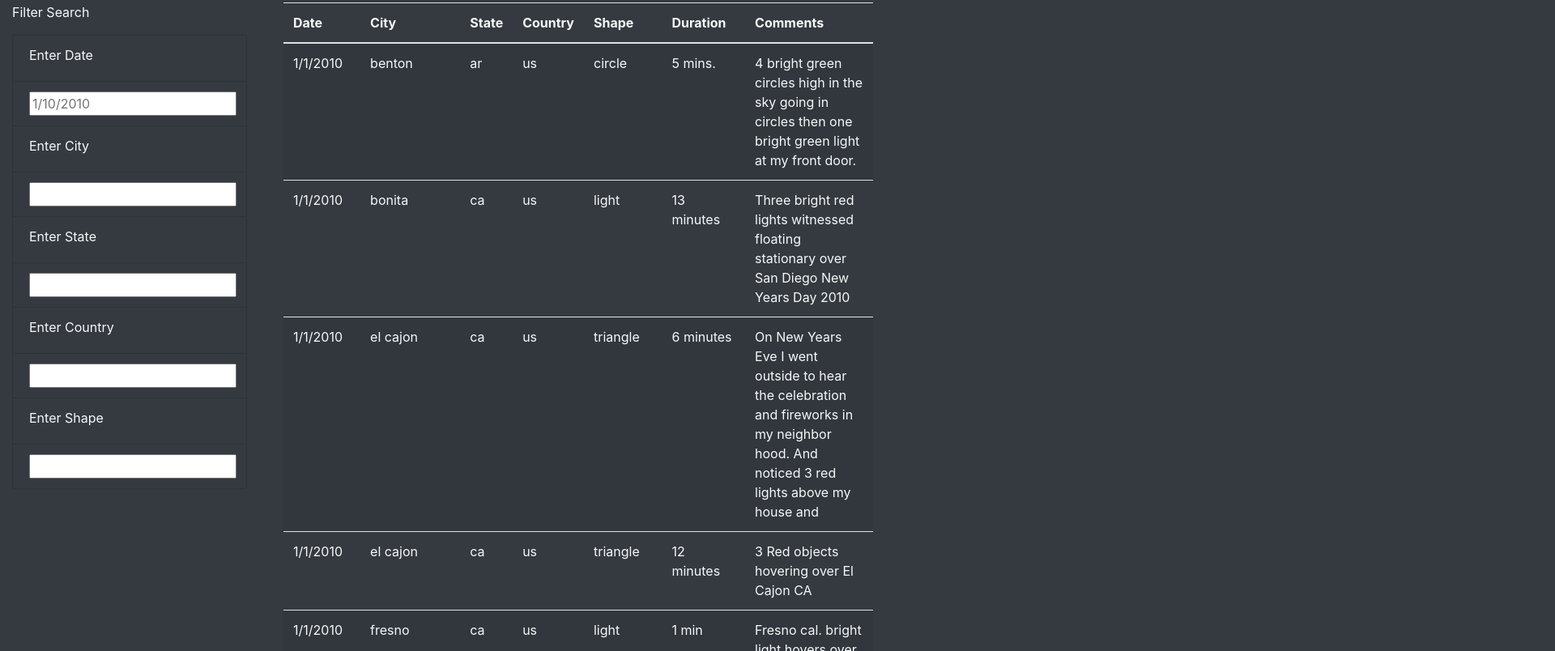
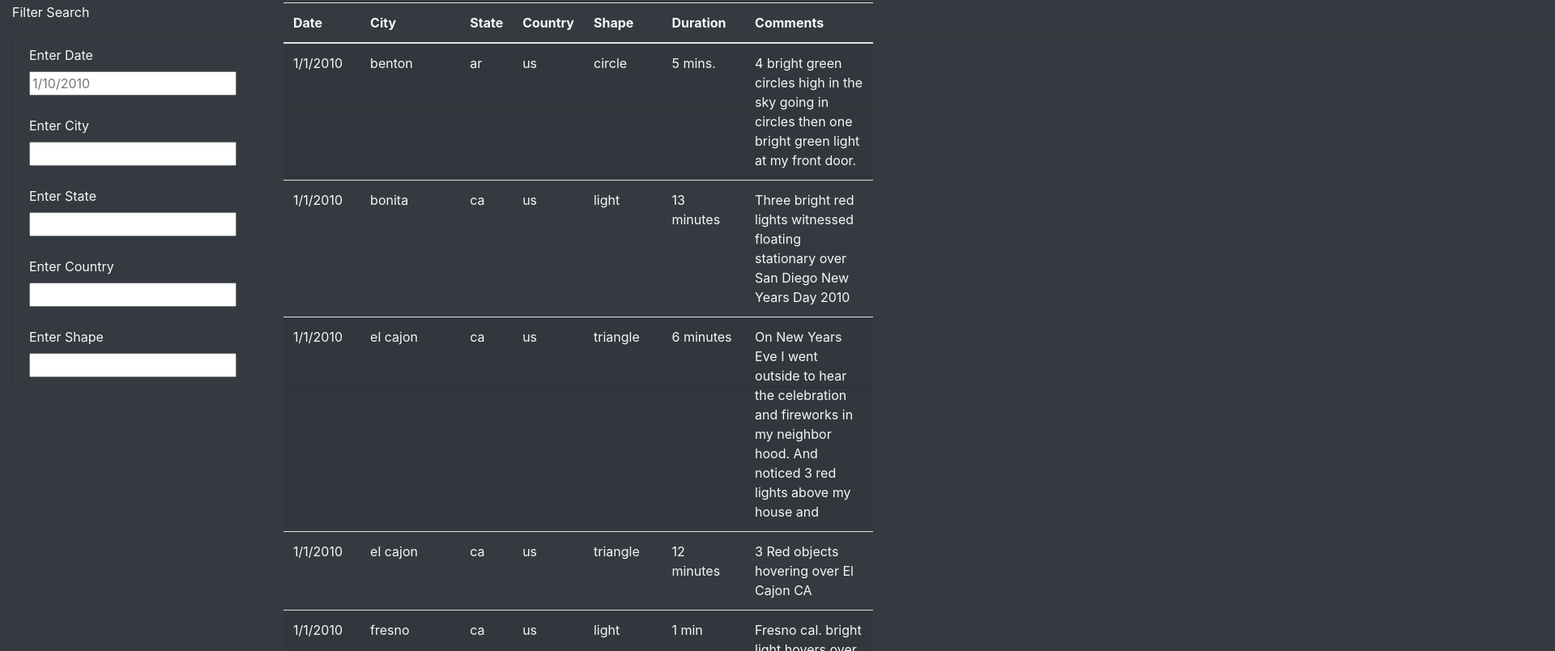
Before and after one commit to Peteresis/UFOs, a plain HTML site: page index.html in a window 1280 px wide. Shown: the part 592-1396 px from the top of the page at 81% size, 1920 px wide, since content can reach past the window. Drawn offline with nearby package versions, Linux system fonts and the light colour scheme.

Commit message:
2022-04-27 16:21

```diff
--- a/index.html
+++ b/index.html
@@ -23,8 +23,12 @@
     <div class="container-fluid">
         <div class="row">
             <div class="col-md-3">
-                <div><h3>UFO Sightings: Fact or Fancy?</h3></div>
-                <div><h3><small>Ufologists Weigh In</small></h3></div>
+                <div>
+                    <h3>UFO Sightings: Fact or Fancy?</h3>
+                </div>
+                <div>
+                    <h3><small>Ufologists Weigh In</small></h3>
+                </div>
             </div>
             <div class="col-md-9">
                 <p>Are we alone in the universe? For millennia, humans have turned to the sky to answer this question.
@@ -57,39 +61,28 @@
                     <!-- Date Filter Field -->
                     <li class="list-group-item bg-dark">
                     <label for="date">Enter Date</label>
-                    </li>
-                    <li class="list-group-item bg-dark">
                     <input type="text" placeholder="1/10/2010" id="datetime" />
                     </li>
                     <!-- City Filter Field -->
                     <li class="list-group-item bg-dark">
                     <label for="city">Enter City</label>
-                    </li>
-                    <li class="list-group-item bg-dark">
                     <input type="text" id="city" />
                     </li>
                     <!-- State Filter Field -->
                     <li class="list-group-item bg-dark">
                     <label for="state">Enter State</label>
-                    </li>
-                    <li class="list-group-item bg-dark">
                     <input type="text" id="state" />
                     </li>
                     <!-- Country Filter Field -->
                     <li class="list-group-item bg-dark">
                     <label for="country">Enter Country</label>
-                    </li>
-                    <li class="list-group-item bg-dark">
                     <input type="text" id="country" />
                     </li>
                     <!-- Shape Filter Field -->
                     <li class="list-group-item bg-dark">
                     <label for="shape">Enter Shape</label>
-                    </li>
-                    <li class="list-group-item bg-dark">
                     <input type="text" id="shape" />
                     </li>
-
                 </form>
             </div>
             <div class="col-md-9">
--- a/static/css/style.css
+++ b/static/css/style.css
@@ -8,3 +8,12 @@ body {
     background-size: 100% 100%;
     text-align: center;
 }
+
+label {
+    display: block;
+    width: 1300px;
+  }
+
+  .list-group-item {
+    width: 2000px;
+}
```
Lines whose indentation alone changed are shown as unchanged.
